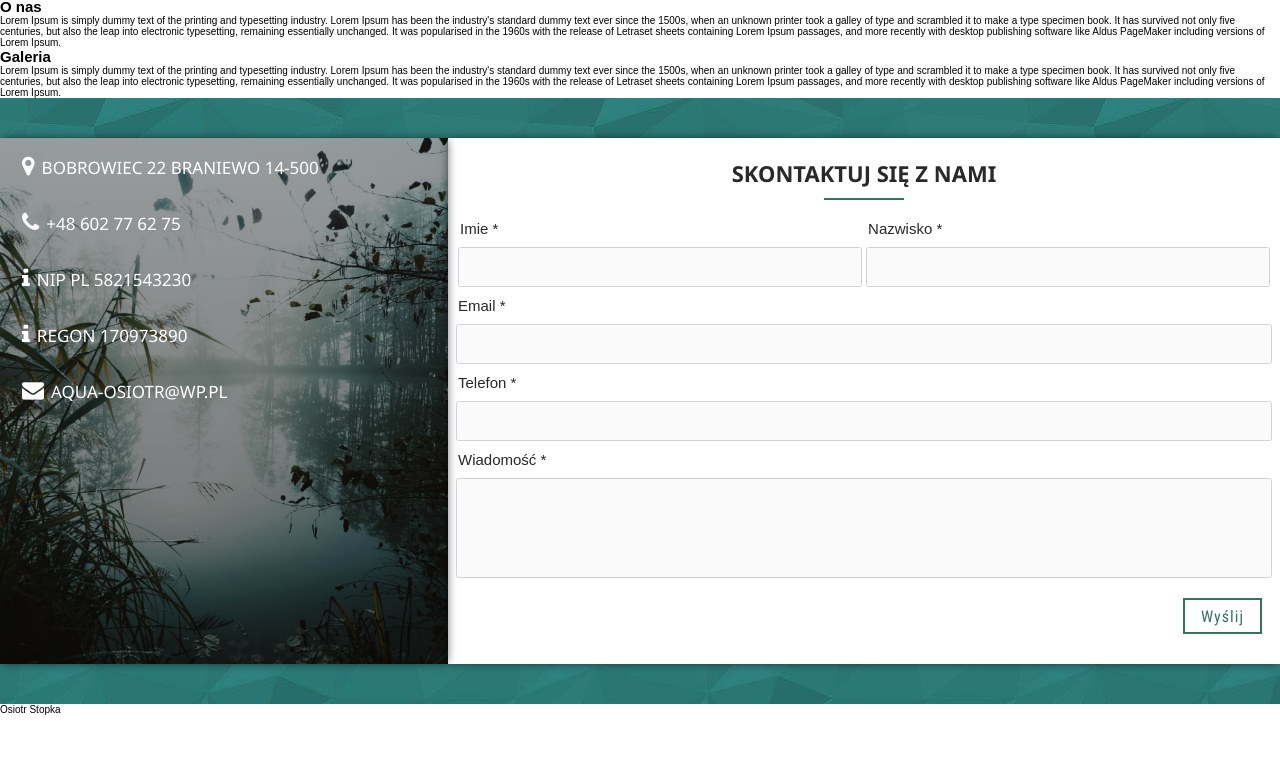
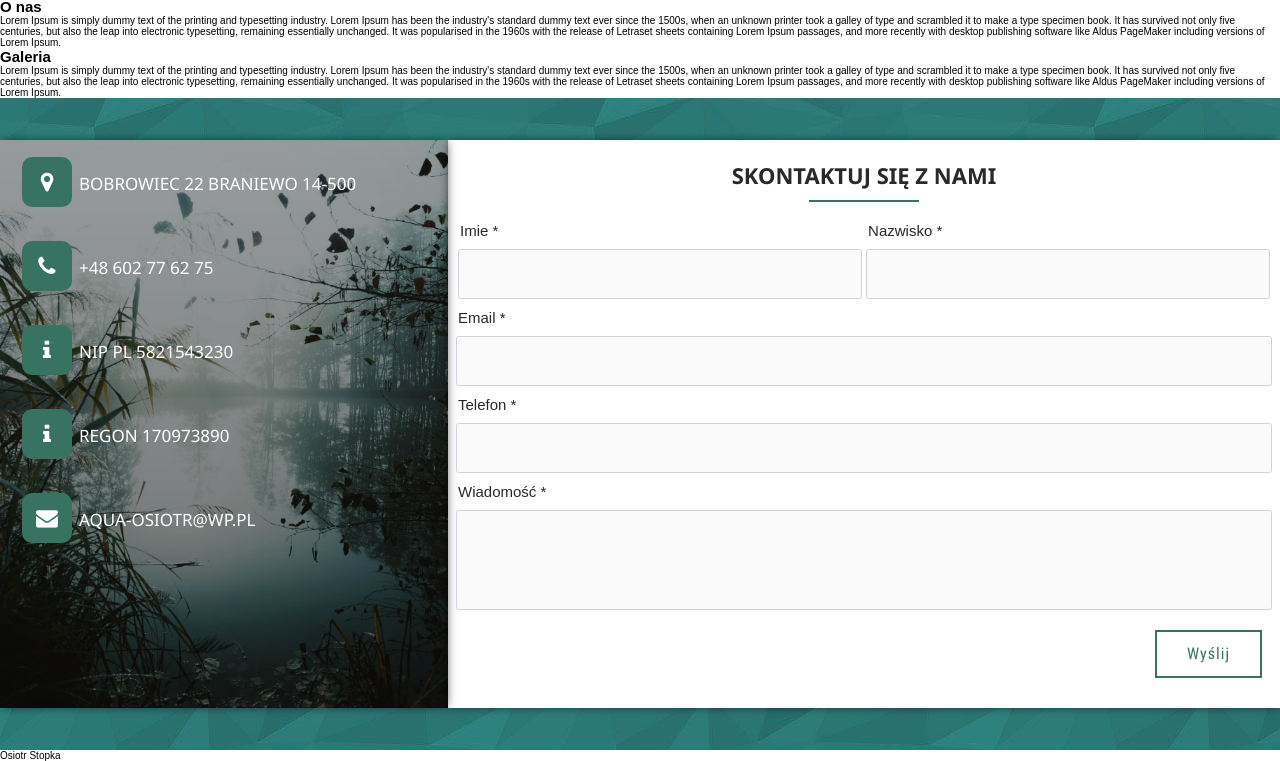
Before and after one commit to ernimg/osiotr-frontend, a React (Create React App) app: page / in a window 1280 px wide. Shown: the part 792-1553 px from the top of the page. Before the commit the page ends 1507 px from the top, so only its background shows below. Built offline with nearby package versions, Linux system fonts and the light colour scheme.

Commit message:
add style to contact section

```diff
--- a/src/Assets/app.css
+++ b/src/Assets/app.css
@@ -1,4 +1,4 @@
-@import url('https://fonts.googleapis.com/css?family=Noto+Sans:400,700|Roboto+Condensed:400,700&display=swap&subset=latin-ext');
+@import url('https://fonts.googleapis.com/css?family=Noto+Sans:300,400,700|Roboto+Condensed:300,400,700&display=swap&subset=latin-ext');
 
 :root {
   --devoration-font: 'Noto Sans', sans-serif;
--- a/src/Components/FormInput/Input.css
+++ b/src/Components/FormInput/Input.css
@@ -2,7 +2,7 @@
   display: block;
   width: 100%;
   height: 40px;
-  padding-left: 7px;
+  padding-left: 10px;
   font-size: 1.4rem;
   font-weight: 400;
   line-height: 1.5;
@@ -12,6 +12,11 @@
   border: 1px solid #ced4da;
   border-radius: 0.25rem;
   transition: border-color 0.15s ease-in-out, box-shadow 0.15s ease-in-out;
+}
+@media (min-width: 800px) {
+  .input {
+    height: 50px;
+  }
 }
 .input:focus {
   color: #495057;
--- a/src/Layout/Nav/Css/mainNav.css
+++ b/src/Layout/Nav/Css/mainNav.css
@@ -2,6 +2,7 @@
 .main-nav {
   z-index: 9999;
   font-family: 'Roboto Condensed', sans-serif;
+  font-weight: 300;
 }
 
 /*******************
@@ -190,6 +191,7 @@
   margin-left: auto;
   margin-right: 70px;
   padding: 0 15px;
+  font-weight: 400;
   line-height: 4.2rem;
   background-color: #fff;
   border-radius: 10px;
--- a/src/Layout/Nav/Sass/mainNav.scss
+++ b/src/Layout/Nav/Sass/mainNav.scss
@@ -2,6 +2,7 @@
 .main-nav {
   z-index: 9999;
   font-family: 'Roboto Condensed', sans-serif;
+  font-weight: 300;
 }
 /*******************
 *****Burger Nav*****
@@ -136,6 +137,7 @@
       margin-left: auto;
       margin-right: 70px;
       padding: 0 15px;
+      font-weight: 400;
       line-height: 4.2rem;
       background-color: #fff;
       border-radius: 10px;
--- a/src/Pages/ContentHomePage/Contact/Css/Constact.css
+++ b/src/Pages/ContentHomePage/Contact/Css/Constact.css
@@ -1,11 +1,12 @@
 .contact {
   width: 100%;
   background-image: url(../../../../Assets/images/strony-bg.jpg);
-  padding: 40px 0;
+  padding: 42px 0;
+  background-attachment: fixed;
 }
 
 .contact__wrapper {
-  max-width: 1300px;
+  max-width: 1400px;
   background-color: #fff;
   margin: 0 auto;
   display: -webkit-box;
@@ -64,8 +65,8 @@
 .contact__title::after {
   content: '';
   display: block;
-  width: 80px;
-  height: 2px;
+  width: 110px;
+  height: 1.9px;
   background-color: #387362;
   margin: 10px auto 0 auto;
 }
@@ -107,7 +108,7 @@
   font-family: 'Roboto Condensed', sans-serif;
   font-size: 1.6rem;
   letter-spacing: 1px;
-  padding: 6.6px 16px;
+  padding: 12.6px 30px;
   outline: none;
   cursor: pointer;
   -webkit-transition: 0.3s;
@@ -127,6 +128,12 @@
 .contact-ico__img {
   font-size: 2.2rem;
   margin: 7px;
+  background-color: #387362;
+  width: 50px;
+  height: 50px;
+  text-align: center;
+  line-height: 50px;
+  border-radius: 10px;
 }
 
 .contact-ico__decription {
--- a/src/Pages/ContentHomePage/Contact/Sass/Constact.scss
+++ b/src/Pages/ContentHomePage/Contact/Sass/Constact.scss
@@ -1,10 +1,11 @@
 .contact {
   width: 100%;
   background-image: url(../../../../Assets/images/strony-bg.jpg);
-  padding: 40px 0;
+  padding: 42px 0;
+  background-attachment: fixed;
 
   &__wrapper {
-    max-width: 1300px;
+    max-width: 1400px;
     background-color: #fff;
     margin: 0 auto;
     display: flex;
@@ -49,8 +50,8 @@
     &::after {
       content: '';
       display: block;
-      width: 80px;
-      height: 2px;
+      width: 110px;
+      height: 1.9px;
       background-color: #387362;
       margin: 10px auto 0 auto;
     }
@@ -84,10 +85,11 @@
     font-family: 'Roboto Condensed', sans-serif;
     font-size: 1.6rem;
     letter-spacing: 1px;
-    padding: 6.6px 16px;
+    padding: 12.6px 30px;
     outline: none;
     cursor: pointer;
     transition: 0.3s;
+
     &:hover {
       background-color: #387362;
       color: #fff;
@@ -101,6 +103,12 @@
   &__img {
     font-size: 2.2rem;
     margin: 7px;
+    background-color: #387362;
+    width: 50px;
+    height: 50px;
+    text-align: center;
+    line-height: 50px;
+    border-radius: 10px;
   }
   &__decription {
     font-size: 1.7rem;
```
Also changed, not shown: 2 other files (tests, documents, lock files or other folders).
